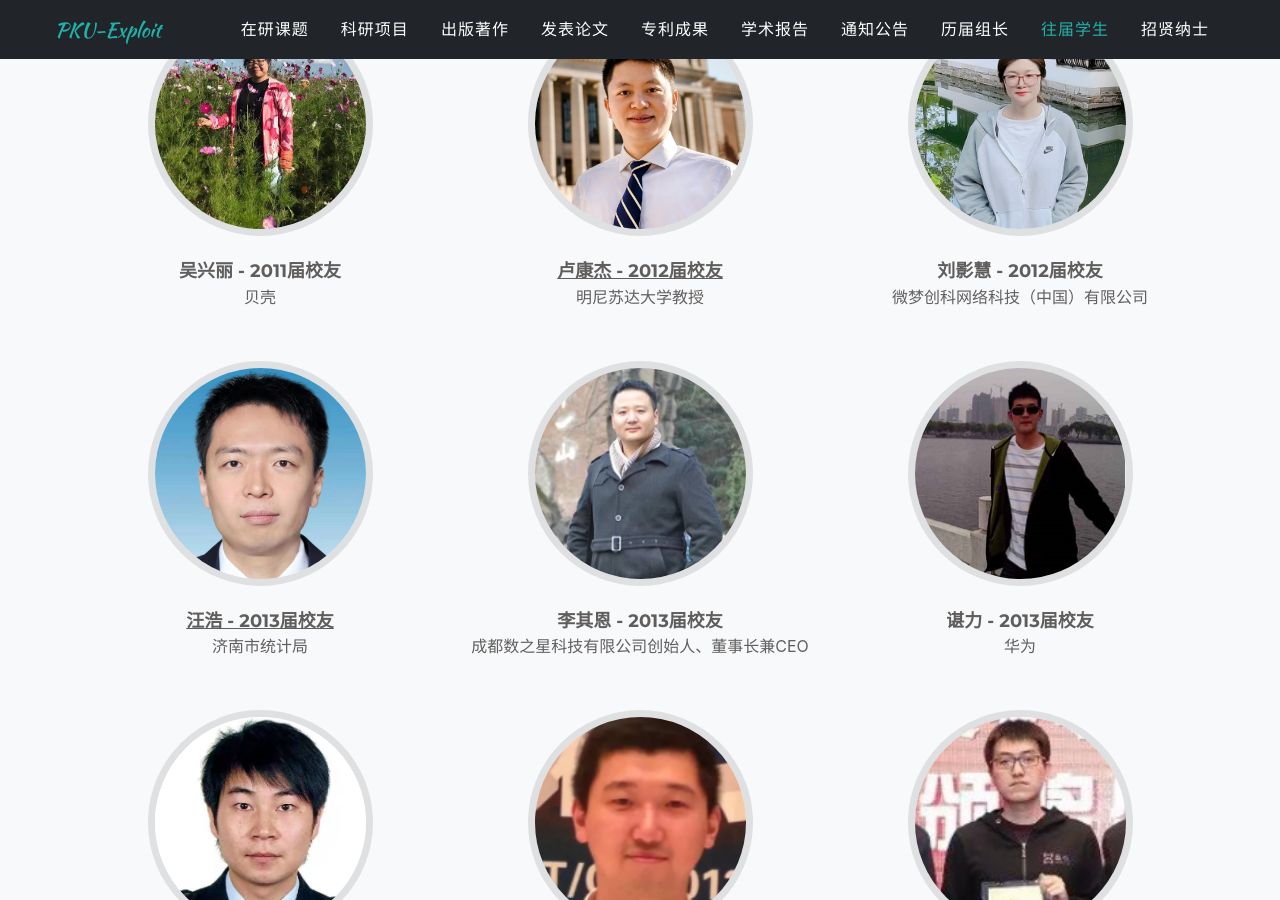
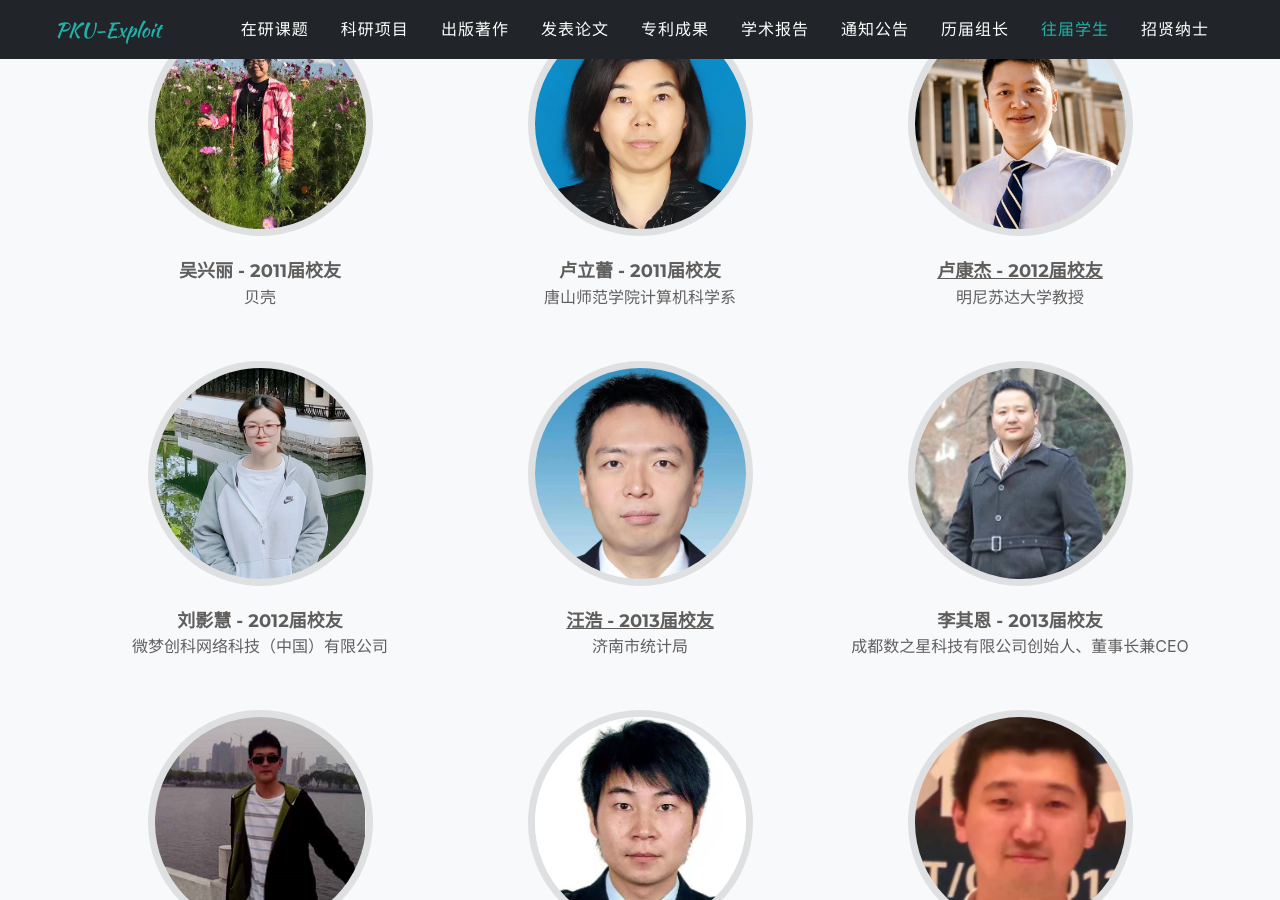
Before and after one commit to xxycfhb/xxycfhb.github.io, a Jekyll site: the page built from pages/graduates.html, in a window 1280 px wide and 900 px high, scrolled down 1473 px. Built offline with Jekyll 4.4.1, drawn with Linux system fonts in a browser that asks for light colours; some web fonts are replaced; some of the changed text lies outside the part shown.

Commit message:
update 3 graduates

```diff
--- a/_data/sitetext.yml
+++ b/_data/sitetext.yml
@@ -151,6 +151,11 @@ graduate:
         image: ../assets/img/timeline/wxl.jpg
         alt:
 
+      - title: "卢立蕾 - 2011届校友"
+        post: "唐山师范学院计算机科学系"
+        desc:
+        image: ../assets/img/timeline/lulilei.png
+
       - title: "卢康杰 - 2012届校友"
         post: "明尼苏达大学教授"
         desc: "研究兴趣包括安全性和隐私，程序分析和操作系统。硕士期间曾赴新加坡管理大学任研究助理，于美国佐治亚理工学院攻读计算机科学博士，曾作为访问学者前往德国马克斯普朗克研究所。"
@@ -224,6 +229,12 @@ graduate:
         post: "中国信息安全测评中心"
         desc: "专业领域：工控物联网安全、网络安全等级保护等。"
         image: ../assets/img/timeline/myy.jpg
+        alt:
+
+      - title: "孟辉 - 2015届校友"
+        post: "中国刑事警察学院 讲师"
+        desc:
+        image: ../assets/img/timeline/menghui.png
         alt:
 
       - title: "张弛 - 2016届校友"
@@ -304,6 +315,12 @@ graduate:
         post: "北京科东"
         desc:
         image: ../assets/img/timeline/wangkeying.png
+        alt:
+
+      - title: "刘洋 - 2018届校友"
+        post: "中国通号"
+        desc:
+        image: ../assets/img/timeline/liuyang.png
         alt:
 
       - title: "汤炀 - 2018届校友"
```
Also changed, not shown: assets/img/timeline/liuyang.png (added), assets/img/timeline/lulilei.png (added), assets/img/timeline/menghui.png (added).
